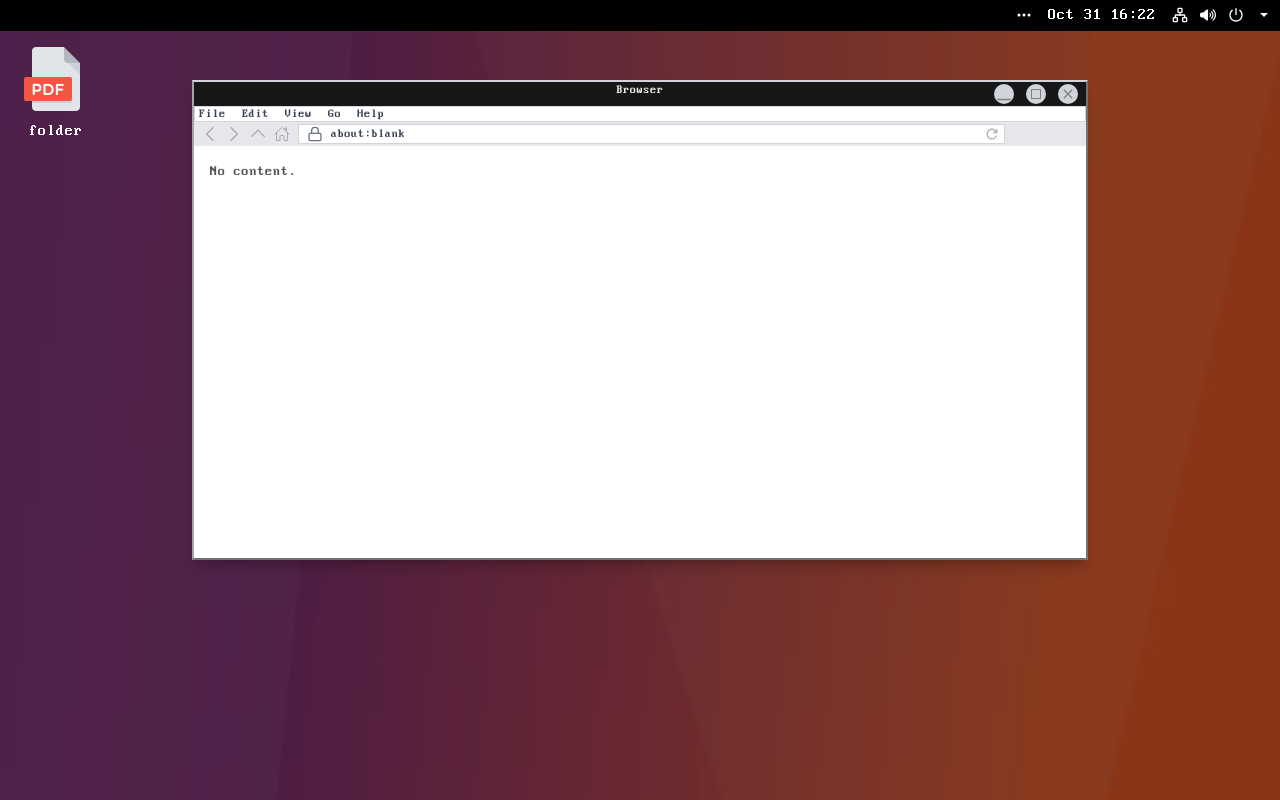
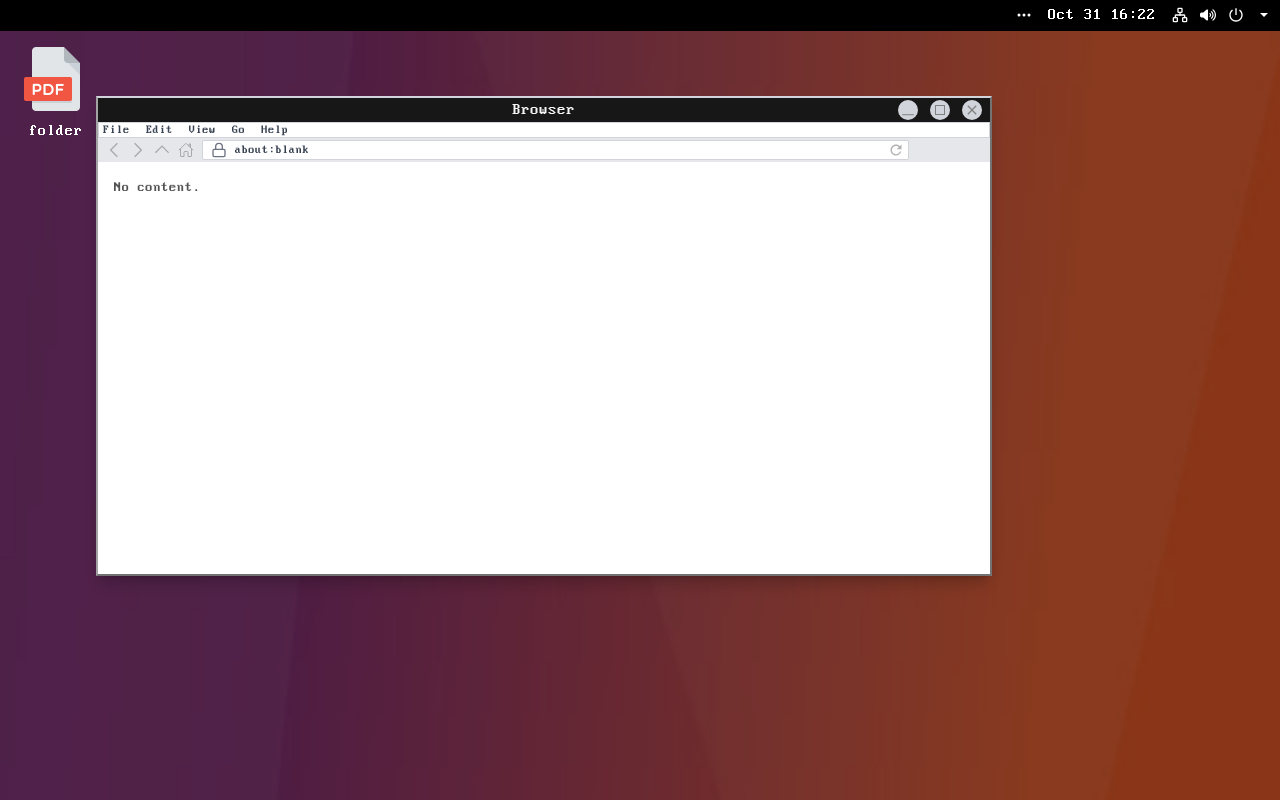
Before and after one commit to salimaduen/portfolio, a React (Vite) app: page / in a window 1280 px wide. Built offline with nearby package versions, Linux system fonts and the light colour scheme.

Commit message:
Added dragging feature for windows

```diff
--- a/src/components/BrowserComponent.tsx
+++ b/src/components/BrowserComponent.tsx
@@ -32,7 +32,7 @@ export default function BrowserComponent({
   const showIframe = Boolean(url && !Page && !content);
 
   return (
-    <WindowContainer>
+    <WindowContainer draggable zIndex={20}>
       <WindowChrome title={title} variant="dark" onClose={onClose} />
 
       <MenuBar items={["File", "Edit", "View", "Go", "Help"]} />
--- a/src/components/FileExplorer.tsx
+++ b/src/components/FileExplorer.tsx
@@ -10,27 +10,16 @@ import WindowContainer from "./WindowContainer";
 import MenuBar from "./MenuBar";
 import NavControls from "./NavControls";
 import AddressField from "./AddressField";
-
-interface CircleWrapperProps { children: React.ReactNode; }
-function CircleWrapper({ children }: CircleWrapperProps) {
-  return <div className="flex items-center justify-center bg-gray-300 w-5 h-5 rounded-full">{children}</div>;
-}
+import WindowChrome from "./WindowChrome";
 
 export default function FileExplorer() {
   const fileExplorerBar = ["File", "Edit", "View", "Go", "Help"];
   const fileExplorerLocations = ["Documents", "Music", "Pictures", "Videos", "Downloads"];
 
   return (
-    <WindowContainer zIndex={10}>
+    <WindowContainer draggable zIndex={10}>
       {/* Top bar (keep your exact layout/buttons) */}
-      <div className="flex relative bg-gray-200 w-full h-6 items-center justify-end px-2">
-        <p className="absolute inset-0 text-center text-gray-700">Home</p>
-        <div className="flex space-x-3">
-          <CircleWrapper><FaRegWindowMinimize size={12} color="gray" /></CircleWrapper>
-          <CircleWrapper><VscChromeMaximize color="gray" /></CircleWrapper>
-          <CircleWrapper><IoMdClose color="gray" /></CircleWrapper>
-        </div>
-      </div>
+      <WindowChrome title="Home" variant="light" />
 
       <MenuBar items={fileExplorerBar} />
 
--- a/src/components/WindowChrome.tsx
+++ b/src/components/WindowChrome.tsx
@@ -1,4 +1,3 @@
-// src/components/WindowChrome.tsx
 import React from "react";
 import { VscChromeMaximize } from "react-icons/vsc";
 import { IoMdClose } from "react-icons/io";
@@ -8,88 +7,49 @@ type WindowChromeProps = {
   title: string;
   variant?: "light" | "dark";
   onClose?: () => void;
-  onMinimize?: () => void;
-  onMaximizeToggle?: () => void;
 };
 
 function CircleWrapper({ children }: { children: React.ReactNode }) {
   return (
-    <div
-      className="
-        flex items-center justify-center
-        rounded-full bg-gray-300
-        w-6 h-6        /* larger tap target on mobile */
-        sm:w-5 sm:h-5  /* original size from sm+ */
-      "
-    >
+    <div className="flex items-center justify-center bg-gray-300 w-5 h-5 rounded-full">
       {children}
     </div>
   );
 }
 
-/** Clickable div (no <button> layout side-effects) */
-function CircleControl({
-  title,
-  onClick,
-  children,
-}: {
-  title: string;
-  onClick?: () => void;
-  children: React.ReactNode;
-}) {
-  const onKey = (e: React.KeyboardEvent) => {
-    if (e.key === "Enter" || e.key === " ") {
-      e.preventDefault();
-      onClick?.();
-    }
-  };
-  return (
-    <div
-      role="button"
-      tabIndex={0}
-      title={title}
-      onClick={onClick}
-      onKeyDown={onKey}
-      className="cursor-pointer focus:outline-none"
-    >
-      <CircleWrapper>{children}</CircleWrapper>
-    </div>
-  );
-}
+export default function WindowChrome({ title, variant = "light", onClose }: WindowChromeProps) {
+  const barColor = variant === "dark" ? "bg-neutral-900 text-neutral-100" : "bg-gray-200 text-gray-700";
 
-export default function WindowChrome({
-  title,
-  variant = "light",
-  onClose,
-  onMinimize,
-  onMaximizeToggle,
-}: WindowChromeProps) {
-  const barColor =
-    variant === "dark"
-      ? "bg-neutral-900 text-neutral-100"
-      : "bg-gray-200 text-gray-700";
+  // helper: prevent drag when clicking controls
+  const stop = (e: React.PointerEvent) => e.stopPropagation();
 
   return (
     <div
-      className={`
-        flex relative w-full
-        h-8 sm:h-6                 /* taller on mobile for finger comfort */
-        items-center justify-end px-2 ${barColor}
-      `}
+      className={`flex relative w-full h-6 items-center justify-end px-2 ${barColor}`}
+      data-window-drag-handle
     >
-      <p className="absolute inset-0 text-center truncate select-none text-sm sm:text-xs">
+      {/* Title overlays the bar but won't block drag or clicks */}
+      <p className="absolute inset-0 text-center truncate select-none pointer-events-none">
         {title}
       </p>
-      <div className="flex space-x-3">
-        <CircleControl title="Minimize" onClick={onMinimize}>
-          <FaRegWindowMinimize size={14} color="gray" />
-        </CircleControl>
-        <CircleControl title="Maximize" onClick={onMaximizeToggle}>
-          <VscChromeMaximize size={16} color="gray" />
-        </CircleControl>
-        <CircleControl title="Close" onClick={onClose}>
-          <IoMdClose size={16} color="gray" />
-        </CircleControl>
+
+      {/* Controls — prevent their pointerdown from bubbling to the drag handle */}
+      <div className="flex space-x-3" onPointerDown={stop}>
+        <div className="cursor-pointer" title="Minimize">
+          <div className="flex items-center justify-center bg-gray-300 w-5 h-5 rounded-full">
+            <FaRegWindowMinimize size={12} color="gray" />
+          </div>
+        </div>
+        <div className="cursor-pointer" title="Maximize">
+          <div className="flex items-center justify-center bg-gray-300 w-5 h-5 rounded-full">
+            <VscChromeMaximize color="gray" />
+          </div>
+        </div>
+        <div className="cursor-pointer" title="Close" onClick={onClose}>
+          <div className="flex items-center justify-center bg-gray-300 w-5 h-5 rounded-full">
+            <IoMdClose color="gray" />
+          </div>
+        </div>
       </div>
     </div>
   );
--- a/src/components/WindowContainer.tsx
+++ b/src/components/WindowContainer.tsx
@@ -1,26 +1,71 @@
-import React from "react";
+import React, { useEffect, useMemo, useRef } from "react";
 import { getWindowBorderStyling } from "../utils/windowBorder";
+import { useDraggable } from "../hooks/useDraggable";
 
 type Props = {
   children: React.ReactNode;
   zIndex?: number;
-  className?: string; // allow per-window overrides
+  className?: string;
+  /** Enable dragging on desktop (sm+). Mobile is disabled by default. */
+  draggable?: boolean;
+  /** CSS selector within this window for the drag handle. Default: [data-window-drag-handle] */
+  dragHandleSelector?: string;
+  /** Initial desktop position (px). */
+  initialPosition?: { x: number; y: number };
 };
 
-export default function WindowContainer({ children, zIndex = 20, className = "" }: Props) {
+export default function WindowContainer({
+  children,
+  zIndex = 20,
+  className = "",
+  draggable = true,
+  dragHandleSelector = "[data-window-drag-handle]",
+  initialPosition = { x: 96, y: 96 },
+}: Props) {
+  const containerRef = useRef<HTMLDivElement | null>(null);
+
+  // Disable dragging on small screens via a CSS media check
+  const isMobile = useMemo(() => window.matchMedia?.("(max-width: 639px)").matches ?? false, []);
+
+  const { pos, bindStart } = useDraggable({
+    initial: initialPosition,
+    disabled: !draggable || isMobile,
+    bounds: "viewport",
+    getSize: () => {
+      const el = containerRef.current;
+      if (!el) return null;
+      const rect = el.getBoundingClientRect();
+      return { width: rect.width, height: rect.height };
+    },
+  });
+
+  // Attach pointer-down to the handle inside this window
+  useEffect(() => {
+    if (!containerRef.current) return;
+    const handle = containerRef.current.querySelector<HTMLElement>(dragHandleSelector);
+    if (!handle) return;
+    const onPointerDown = (e: PointerEvent) => bindStart({ nativeEvent: e } as unknown as React.PointerEvent);
+
+    handle.addEventListener("pointerdown", onPointerDown);
+    return () => handle.removeEventListener("pointerdown", onPointerDown);
+  }, [bindStart, dragHandleSelector, draggable, isMobile]);
+
   return (
     <div
+      ref={containerRef}
       className={`
         ${getWindowBorderStyling()}
         flex flex-col bg-white fixed
-        /* Mobile: full width/height-ish */
-        left-0 right-0 mx-auto top-12 w-[96vw] h-[78vh]
-        /* Desktop: your centered classic window */
-        sm:left-1/2 sm:-translate-x-1/2 sm:top-20 sm:w-[80vw] sm:h-[60vh]
-        lg:w-[70vw]
+        ${!isMobile ? "" : "left-0 right-0 mx-auto top-12 w-[96vw] h-[78vh]"}
+        sm:w-[80vw] sm:h-[60vh] lg:w-[70vw]
         ${className}
       `}
-      style={{ zIndex }}
+      style={{
+        zIndex,
+        // Desktop: position via top/left; Mobile stays centered by classes above
+        top: isMobile ? undefined : pos.y,
+        left: isMobile ? undefined : pos.x,
+      }}
       role="dialog"
     >
       {children}
--- /dev/null
+++ b/src/hooks/useDraggable.ts
@@ -0,0 +1,92 @@
+import { useCallback, useEffect, useRef, useState } from "react";
+
+type Bounds = "viewport" | { top: number; left: number; right: number; bottom: number };
+
+type Options = {
+  initial: { x: number; y: number };
+  disabled?: boolean;
+  bounds?: Bounds;
+  /** Return element size to constrain precisely (optional but better) */
+  getSize?: () => { width: number; height: number } | null;
+  onStart?: () => void;
+  onMove?: (pos: { x: number; y: number }) => void;
+  onEnd?: (pos: { x: number; y: number }) => void;
+};
+
+export function useDraggable({
+  initial,
+  disabled = false,
+  bounds = "viewport",
+  getSize,
+  onStart,
+  onMove,
+  onEnd,
+}: Options) {
+  const [pos, setPos] = useState<{ x: number; y: number }>(initial);
+  const draggingRef = useRef(false);
+  const originRef = useRef<{ pointerX: number; pointerY: number; startX: number; startY: number } | null>(null);
+
+  const clamp = useCallback(
+    (x: number, y: number) => {
+      if (bounds === "viewport") {
+        const size = getSize?.() || { width: 0, height: 0 };
+        const maxX = Math.max(0, (window.innerWidth || 0) - size.width);
+        const maxY = Math.max(0, (window.innerHeight || 0) - size.height);
+        return { x: Math.min(Math.max(0, x), maxX), y: Math.min(Math.max(0, y), maxY) };
+      } else {
+        const { left, top, right, bottom } = bounds;
+        return {
+          x: Math.min(Math.max(left, x), right),
+          y: Math.min(Math.max(top, y), bottom),
+        };
+      }
+    },
+    [bounds, getSize]
+  );
+
+  const start = useCallback((ev: PointerEvent | MouseEvent) => {
+    if (disabled) return;
+    const e = ev as PointerEvent;
+    (e.target as Element)?.setPointerCapture?.(e.pointerId ?? 0);
+    draggingRef.current = true;
+    originRef.current = { pointerX: e.clientX, pointerY: e.clientY, startX: pos.x, startY: pos.y };
+    onStart?.();
+  }, [disabled, pos.x, pos.y, onStart]);
+
+  const move = useCallback((ev: PointerEvent | MouseEvent) => {
+    if (!draggingRef.current || disabled || !originRef.current) return;
+    const e = ev as PointerEvent;
+    const dx = e.clientX - originRef.current.pointerX;
+    const dy = e.clientY - originRef.current.pointerY;
+    const next = clamp(originRef.current.startX + dx, originRef.current.startY + dy);
+    setPos(next);
+    onMove?.(next);
+  }, [disabled, clamp, onMove]);
+
+  const end = useCallback(() => {
+    if (!draggingRef.current) return;
+    draggingRef.current = false;
+    originRef.current && onEnd?.(pos);
+    originRef.current = null;
+  }, [onEnd, pos]);
+
+  useEffect(() => {
+    if (disabled) return;
+    const onPointerMove = (e: PointerEvent) => move(e);
+    const onPointerUp = () => end();
+    window.addEventListener("pointermove", onPointerMove);
+    window.addEventListener("pointerup", onPointerUp);
+    return () => {
+      window.removeEventListener("pointermove", onPointerMove);
+      window.removeEventListener("pointerup", onPointerUp);
+    };
+  }, [move, end, disabled]);
+
+  const bindStart = useCallback((e: React.PointerEvent | React.MouseEvent) => {
+    if (disabled) return;
+    const ev = e.nativeEvent as unknown as PointerEvent;
+    start(ev);
+  }, [start, disabled]);
+
+  return { pos, setPos, bindStart };
+}
```
